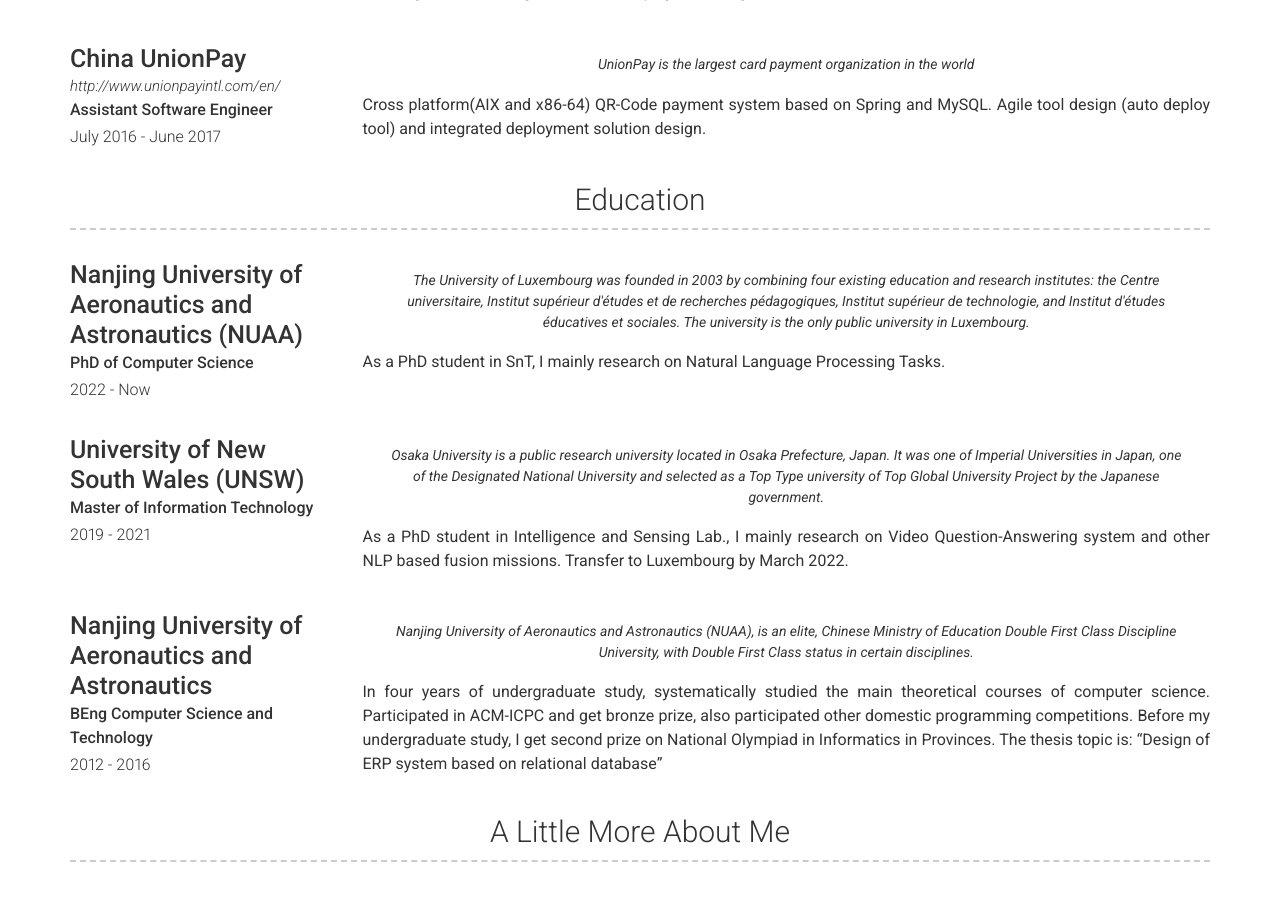
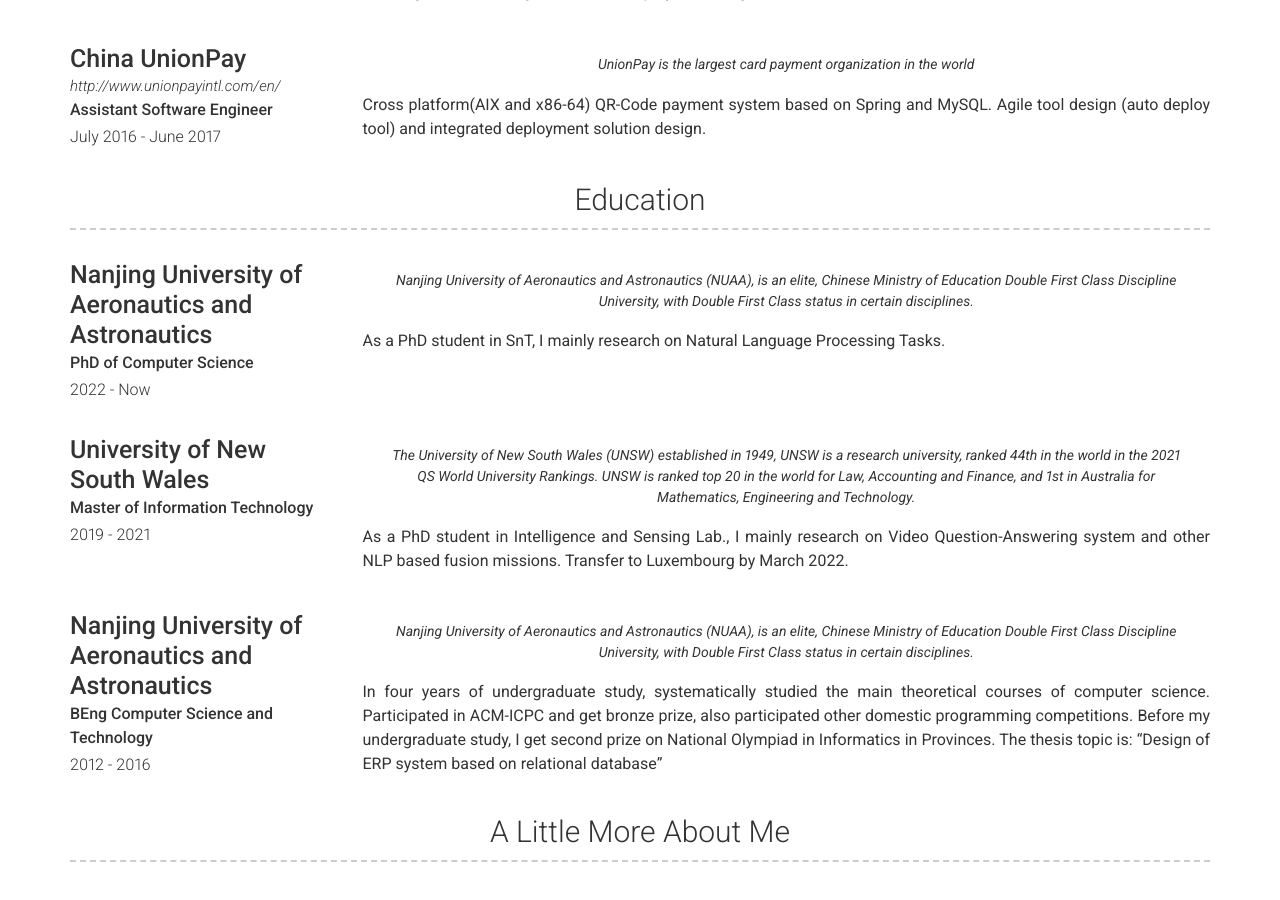
Before and after one commit to TebooNok/TebooNok.github.io, a Jekyll site: the page built from index.md, in a window 1280 px wide and 900 px high, scrolled down 1627 px. Built offline with Jekyll 4.4.1, drawn with Linux system fonts in a browser that asks for light colours; nearby versions of some CDN libraries.

Commit message:
update edu

```diff
--- a/_config.yml
+++ b/_config.yml
@@ -37,7 +37,7 @@ linkedin_username: 心悦-陈-598b20103
 about_profile_image: images/profile.jpg
 about_content: | # this will include new lines to allow paragraphs
   Hi, my name is Xinyue and now I'm a Doctoral Fellowship of University of Luxembourg, supervised by Xiaoyang Tan. I am a programming fan from childhood. My academic research is mainly in the field of <mark>Reinforcement Learning</mark>.
-  My common technology stack includes <mark>Python</mark>, <mark>Java</mark>, <mark>JavaScripts</mark> etc.
+  My common technology stack includes <mark>Python</mark>, <mark>Java</mark>, <mark>Spark</mark> etc.
   In <mark>RL</mark>, my focus area is <mark>Offline RL</mark> and <mark>XRL</mark>, familiar with <mark>Gym</mark> and <mark>D4RL</mark>.
 
 # Projects Section
--- a/_data/education.yml
+++ b/_data/education.yml
@@ -1,18 +1,18 @@
 # Education Template
 - layout: left
-  name: Nanjing University of Aeronautics and Astronautics (NUAA)
+  name: Nanjing University of Aeronautics and Astronautics
   dates: 2022 - Now
   qualification: PhD of Computer Science
   quote: >
-    The University of Luxembourg was founded in 2003 by combining four existing education and research institutes: the Centre universitaire, Institut supérieur d'études et de recherches pédagogiques, Institut supérieur de technologie, and Institut d'études éducatives et sociales. The university is the only public university in Luxembourg.
+    Nanjing University of Aeronautics and Astronautics (NUAA), is an elite, Chinese Ministry of Education Double First Class Discipline University, with Double First Class status in certain disciplines.
   description: | # this will include new lines to allow paragraphs
     As a PhD student in SnT, I mainly research on Natural Language Processing Tasks.
 - layout: left
-  name: University of New South Wales (UNSW)
+  name: University of New South Wales
   dates: 2019 - 2021
   qualification: Master of Information Technology
   quote: >
-    Osaka University is a public research university located in Osaka Prefecture, Japan. It was one of Imperial Universities in Japan, one of the Designated National University and selected as a Top Type university of Top Global University Project by the Japanese government.
+    The University of New South Wales (UNSW) established in 1949, UNSW is a research university, ranked 44th in the world in the 2021 QS World University Rankings. UNSW is ranked top 20 in the world for Law, Accounting and Finance, and 1st in Australia for Mathematics, Engineering and Technology.
   description: | # this will include new lines to allow paragraphs
     As a PhD student in Intelligence and Sensing Lab., I mainly research on Video Question-Answering system and other NLP based fusion missions. Transfer to Luxembourg by March 2022.
 - layout: left
```
